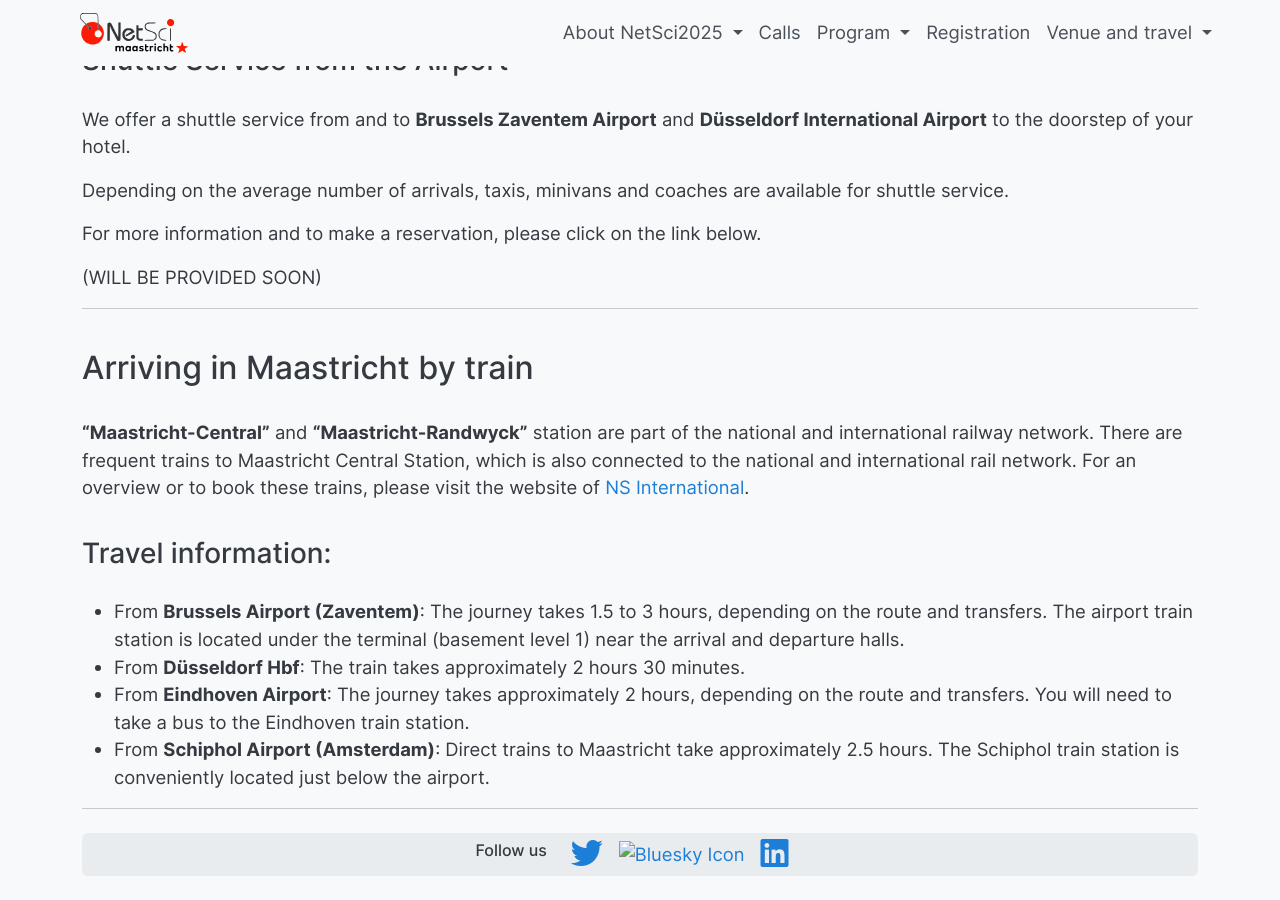
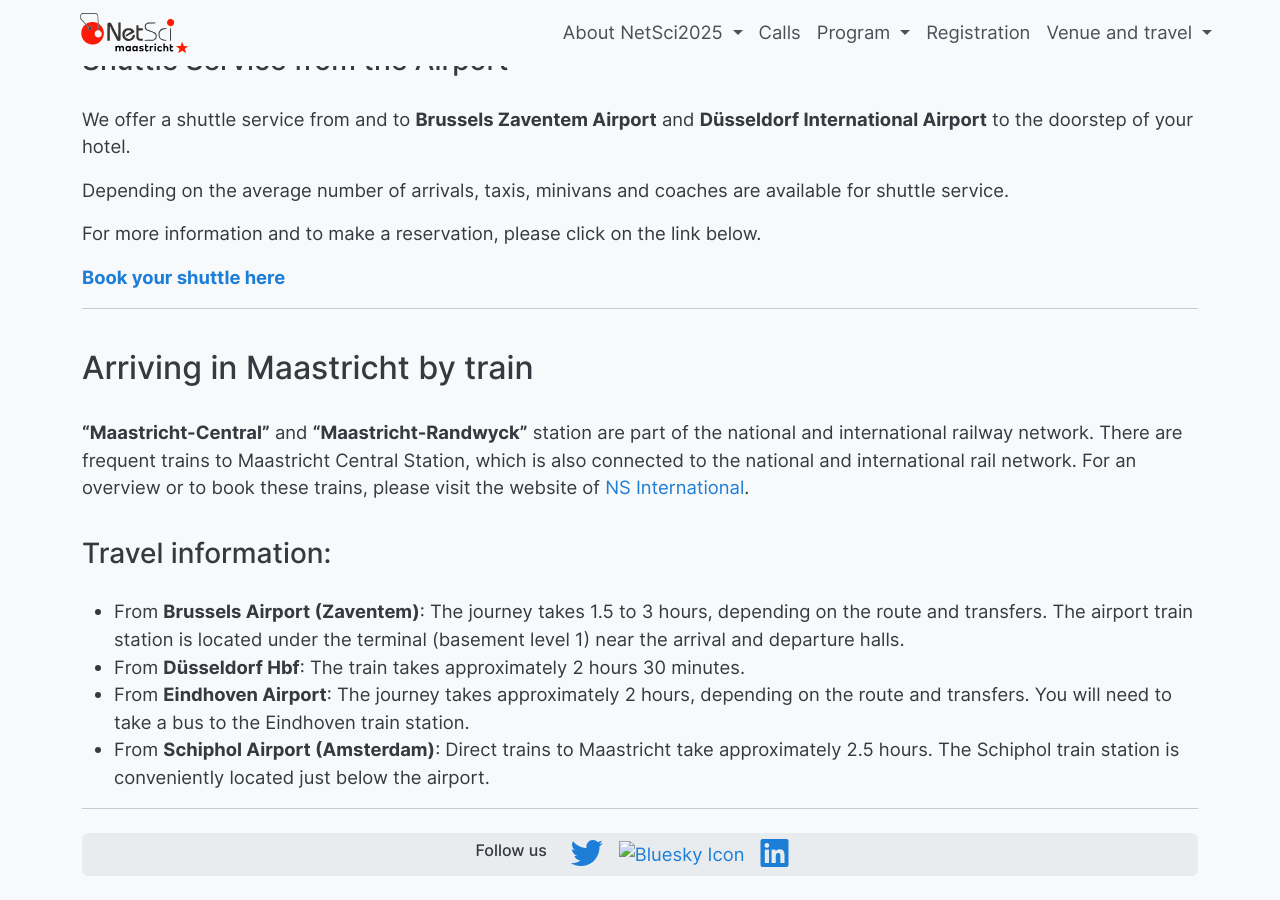
Before and after one commit to NetSci2025/netsci2025.github.io, a Jekyll site: the page built from flights_train_info.md, in a window 1280 px wide and 900 px high, scrolled down 964 px. Built offline with Jekyll 4.4.1, drawn with Linux system fonts in a browser that asks for light colours.

Commit message:
Update flights_train_info.md
add shuttle link

```diff
--- a/flights_train_info.md
+++ b/flights_train_info.md
@@ -51,8 +51,8 @@ Depending on the average number of arrivals, taxis, minivans and coaches are ava
 
 For more information and to make a reservation, please click on the link below.
 
-<!-- [**Book your shuttle here**](#)   -->
-(WILL BE PROVIDED SOON)
+[**Book your shuttle here**](https://gotomaastricht.eu/netsci2025/)
+
 
 ---
 
```
